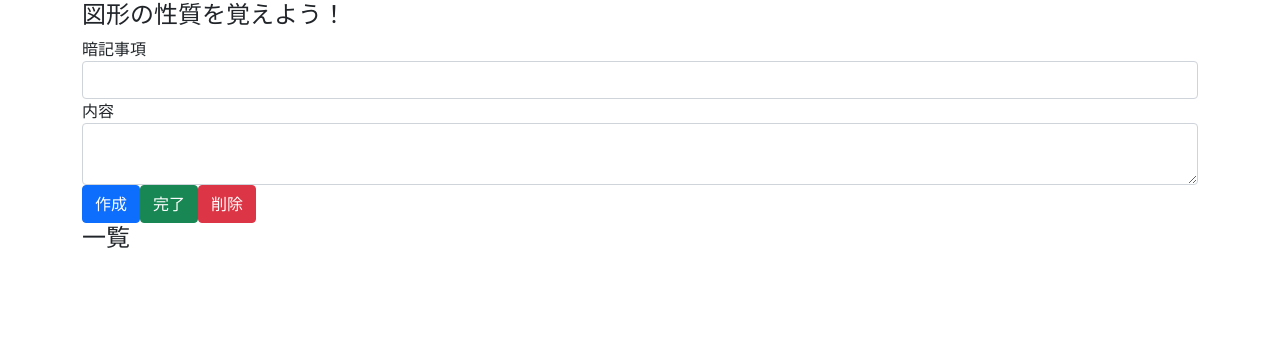
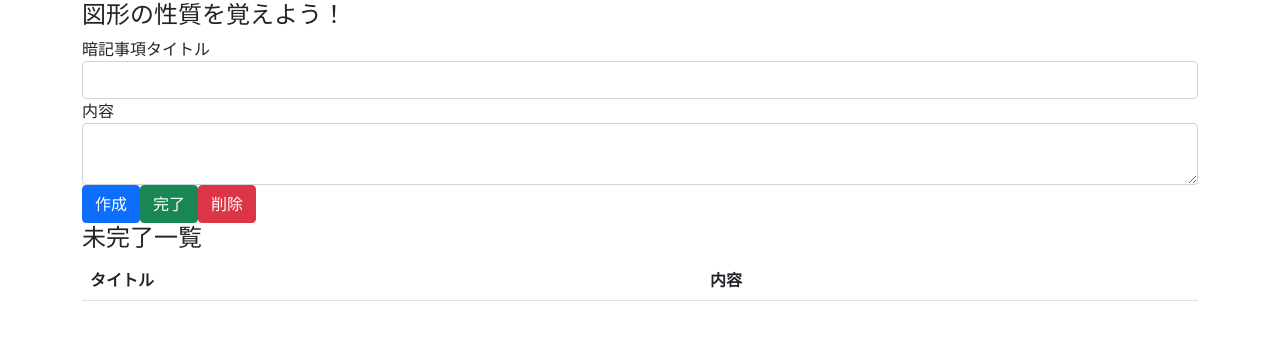
Before and after one commit to suugakusan/react-math-app, a React (Create React App) app: page / in a window 1280 px wide. Shown: the top 340 px of the page. Built offline with nearby package versions, Linux system fonts and the light colour scheme.

Commit message:
tableの作成

```diff
--- a/src/components/App.js
+++ b/src/components/App.js
@@ -8,7 +8,7 @@ const App =()=> {
       <h4>図形の性質を覚えよう！</h4>
       <form>
         <div className="form-group">
-          <label htmlFor="formTitle">暗記事項</label>
+          <label htmlFor="formTitle">暗記事項タイトル</label>
           <input className="form-control" id="formTitle" />
         </div>
         <div className="form-group">
@@ -20,7 +20,18 @@ const App =()=> {
         <button className="btn btn-success">完了</button>
         <button className="btn btn-danger">削除</button>
       </form>
-      <h4>一覧</h4>
+      <h4>未完了一覧</h4>
+      <table className="table table-hover">
+        <thead>
+          <tr>
+            <th>タイトル</th>
+            <th>内容</th>
+            <th></th>
+          </tr>
+        </thead>
+        <tbody>
+        </tbody>
+      </table>
     </div>
   );
 }
```
